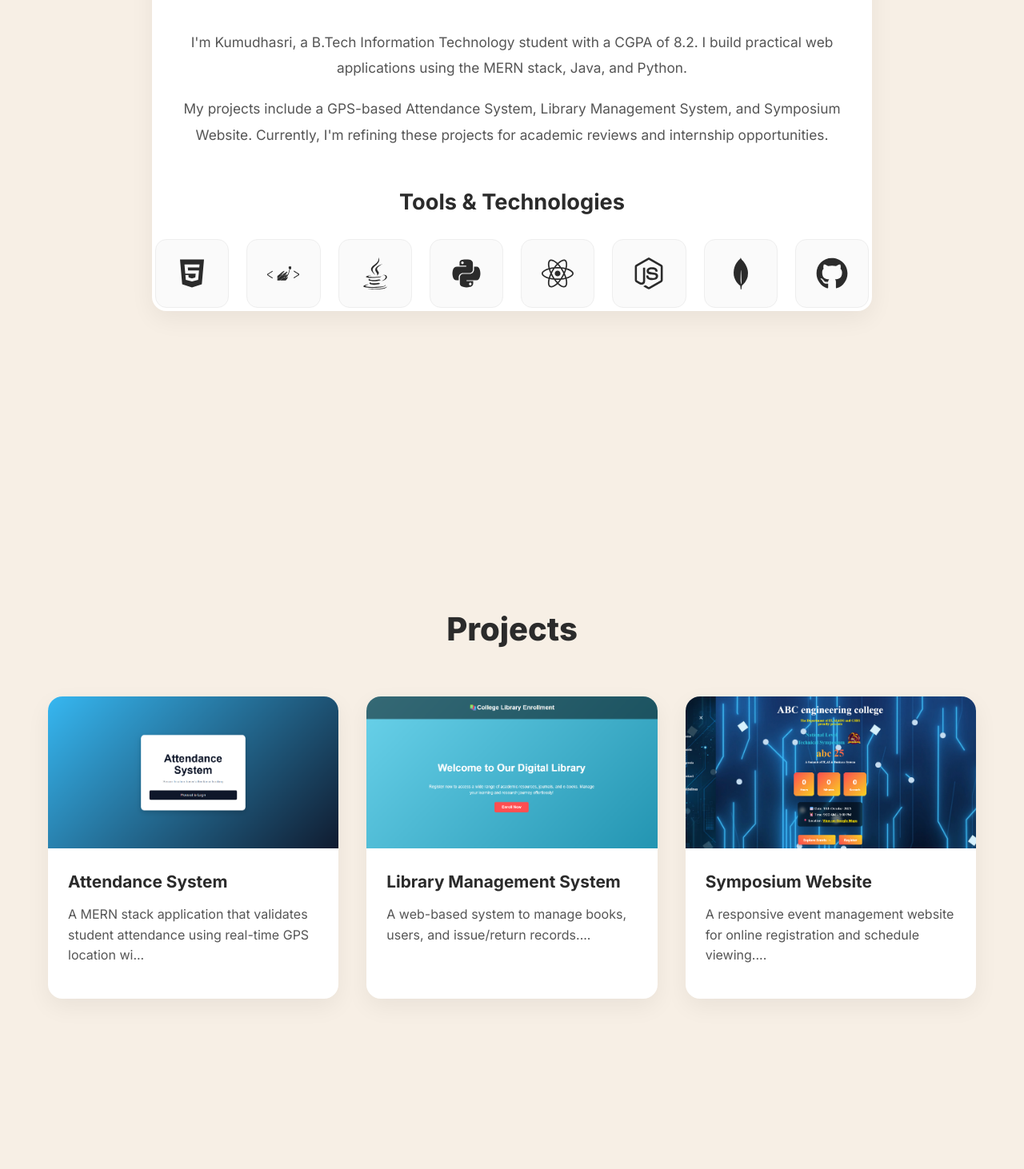
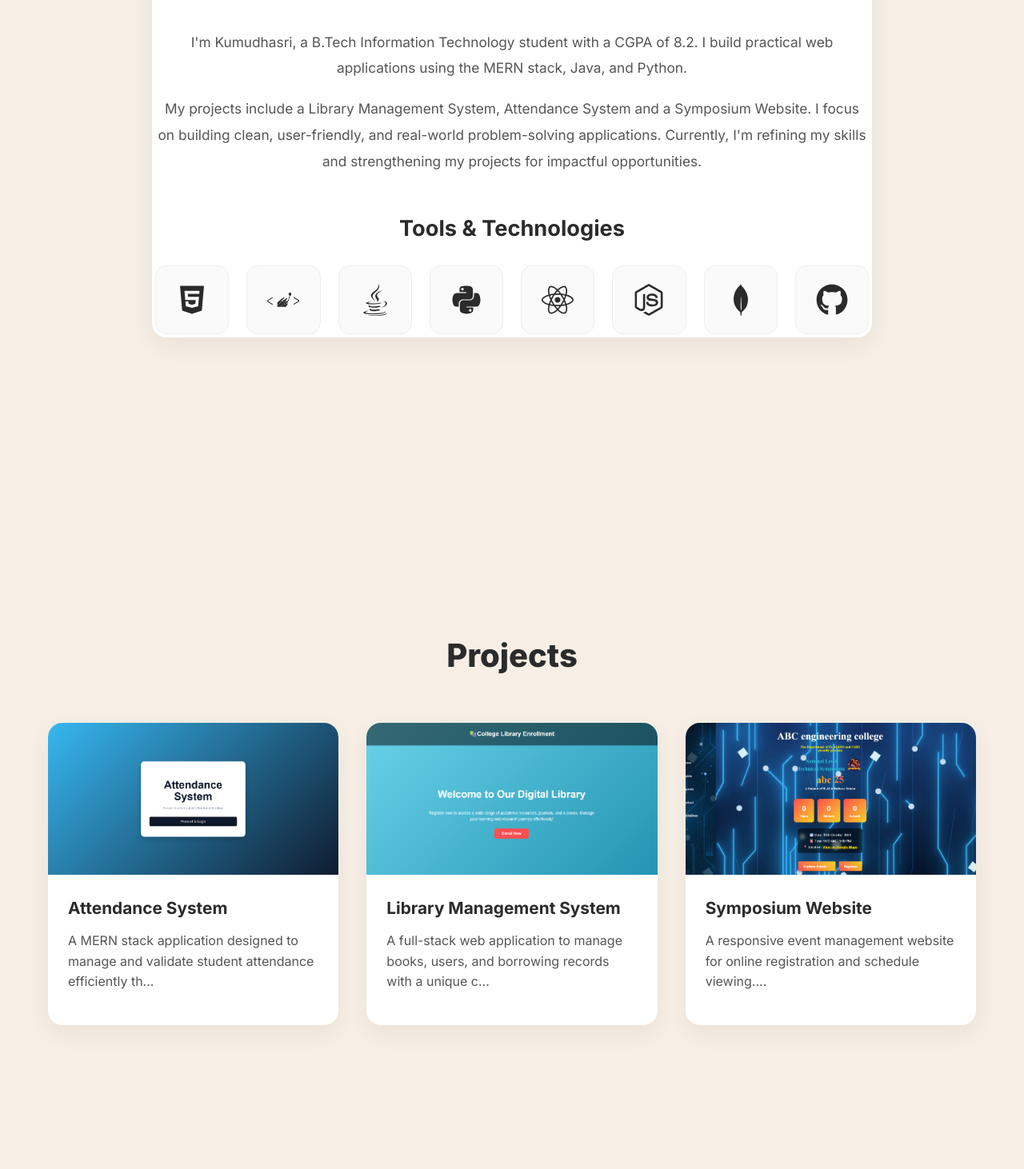
Before and after one commit to kumudha2029/Portfolio, a React (Vite) app: page / in a window 1280 px wide. Shown: the part 1088-2550 px from the top of the page at 80% size. Built offline with nearby package versions, Linux system fonts and the light colour scheme.

Commit message:
FINAL HOST2

```diff
--- a/src/components/About.jsx
+++ b/src/components/About.jsx
@@ -98,15 +98,15 @@ const About = () => {
         <AboutHeading>About Me</AboutHeading>
 
         <AboutText>
-          I'm Kumudhasri, a B.Tech Information Technology student with a CGPA of 8.2.
-          I build practical web applications using the MERN stack, Java, and Python.
-        </AboutText>
+  I'm Kumudhasri, a B.Tech Information Technology student with a CGPA of 8.2.
+  I build practical web applications using the MERN stack, Java, and Python.
+</AboutText>
 
-        <AboutText>
-          My projects include a GPS-based Attendance System, Library Management System,
-          and Symposium Website. Currently, I'm refining these projects for academic
-          reviews and internship opportunities.
-        </AboutText>
+<AboutText>
+  My projects include a Library Management System, Attendance System and a Symposium Website.
+  I focus on building clean, user-friendly, and real-world problem-solving applications.
+  Currently, I'm refining my skills and strengthening my projects for impactful opportunities.
+</AboutText>
 
         <ToolsHeading>Tools & Technologies</ToolsHeading>
 
--- a/src/components/Certifications.jsx
+++ b/src/components/Certifications.jsx
@@ -122,7 +122,7 @@ function Certificates() {
           <Image src="/Beasant.png" alt="Java Internship Certificate" />
           <Content>
             <Title>Java Virtual Internship</Title>
-            <Org>Besant Technologies</Org>
+            <Org>Besant Technologies – January 2026</Org>
 
             <ViewButton href="/Beasant.png" target="_blank" rel="noopener noreferrer">
               View Certificate <FaExternalLinkAlt />
--- a/src/components/Projects.jsx
+++ b/src/components/Projects.jsx
@@ -154,16 +154,21 @@ const projects = [
     title: "Attendance System",
     image: "/attendance.png",
     description:
-      "A MERN stack application that validates student attendance using real-time GPS location within a defined radius to prevent proxy attendance.",
+  "A MERN stack application designed to manage and validate student attendance efficiently through a secure and structured system.",
+
 tech: "React, Node.js, Express, MongoDB",
-    role: "Developed full MERN stack application with GPS validation logic.",
+
+role:
+  "Developed the complete MERN stack application including frontend interface, backend APIs, and database integration.",
+
 challenges:
-      "Handling real-time location accuracy and preventing proxy attendance.",
+  "Implementing secure authentication, handling real-time attendance updates, and managing role-based access control.",
+
 features: [
-      "Real-time GPS tracking",
-      "Location radius validation",
-      "Teacher dashboard",
-      "Student login system"
+  "Secure student login system",
+  "Teacher dashboard for attendance management",
+  "Real-time attendance updates",
+  "Role-based access control"
 ],
     github: "https://github.com/kumudha2029/GPSATTENDANCE.git",
     live: "https://attendancesystembykumudha.netlify.app/"
@@ -172,14 +177,22 @@ const projects = [
     title: "Library Management System",
     image: "/library.png",
     description:
-      "A web-based system to manage books, users, and issue/return records.",
-    tech: "MERN Stack",
-    role: "Built UI and backend CRUD operations.",
-    challenges: "Managing role-based authentication.",
+    "A full-stack web application to manage books, users, and borrowing records with a unique code-based book return validation system.",
+
+  tech: "React, Node.js, Express, MongoDB",
+
+  role:
+    "Designed and developed the complete MERN stack application, including secure authentication, book inventory management, and a unique code-based return mechanism.",
+
+  challenges:
+    "Implementing secure role-based access control and designing a unique code validation system to prevent incorrect or unauthorized book returns.",
+
   features: [
-      "Book issue/return system",
-      "Admin dashboard",
-      "User management"
+    "Unique return code generated for each issued book",
+    "Code-based book return validation system",
+    "Admin dashboard for book and user management",
+    "Role-based authentication (Admin/User)",
+    "Real-time book availability updates"
   ],
     github: "https://github.com/kumudha2029/Library-Management-System.git",
     live: "https://library-management-app-pied.vercel.app"
```
Lines whose indentation alone changed are shown as unchanged.
